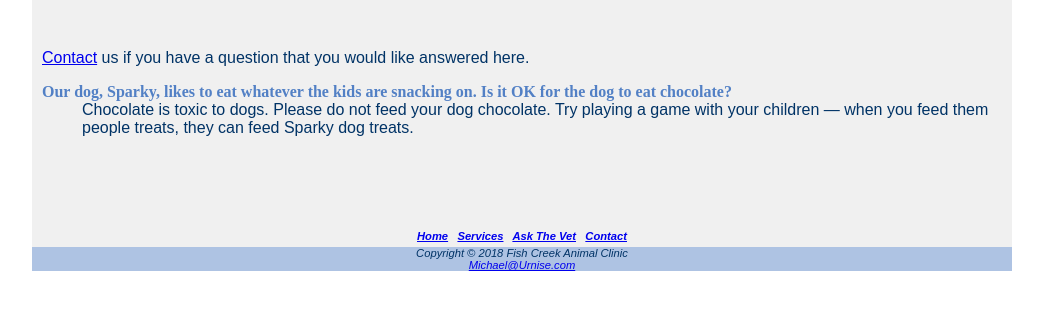
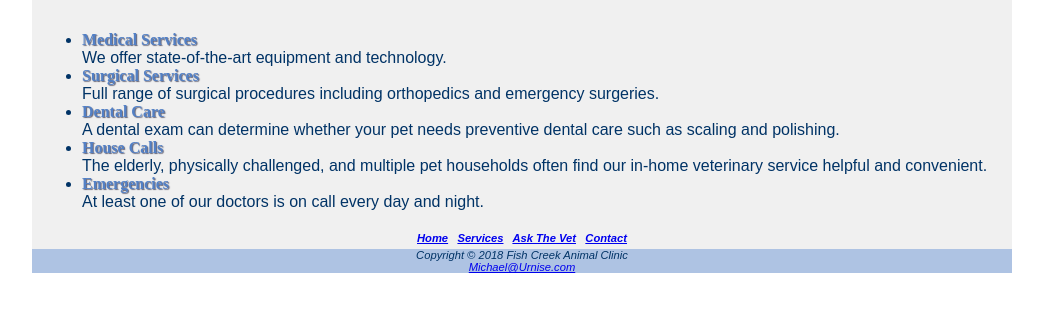
Before and after one commit to MrMikeU1/FishCreekAnimalClinic2, a plain HTML site: page services.html in a window 1280 px wide. Shown: the part 145-456 px from the top of the page, without its empty margins (118-1161 px from the left). Drawn offline with Linux system fonts and the light colour scheme.

Commit message:
Add files via upload

```diff
--- a/askvet.html
+++ b/services.html
@@ -2,7 +2,7 @@
 <html lang="en">
 
     <head>
-        <title>Fish Creek Animal Clinic Ask the Vet</title>
+        <title>Fish Creek Animal Clinic Services</title>
         <meta charset="UTF-8">
         <link rel="stylesheet" href="fishcreek.css">
     </head>
@@ -22,25 +22,34 @@
     </nav>
 
     <main>
+<ul> <br>
+    <li><span class="category">Medical Services</span></li>
+We offer state-of-the-art equipment and technology.<br>
 
-        <p> <br><br>
-            <a href="contact.html">Contact</a> us if you have a question that you would like answered here.
+    <li><span class="category">Surgical Services</span></li>
+Full range of surgical procedures including orthopedics and emergency surgeries. <br>
 
+    <li><span class="category">Dental Care</span></li>
+A dental exam can determine whether your pet needs preventive dental care such as scaling and polishing. <br>
 
-            <dt><b>Our dog, Sparky, likes to eat whatever the kids are snacking on. Is it OK for the dog to eat chocolate?</b></dt>
-                <dd>Chocolate is toxic to dogs. Please do not feed your dog chocolate. Try playing a game with your children &mdash; when you feed them people treats, they can feed Sparky dog treats.</dd>
+    <li><span class="category">House Calls</span></li>
+The elderly, physically challenged, and multiple pet households often find our in-home veterinary service helpful and convenient. <br>
 
-        </p>
-        <br><br><br><br>
+    <li><span class="category">Emergencies</span></li>
+At least one of our doctors is on call every day and night. <br>
+
+        </ul>
     </main>
 
             <footer>
+
                 <nav>
            <a href="index.html">Home</a> &nbsp;
            <a href="Services.html">Services</a> &nbsp;
-           <a href="Askvet.html">Ask The Vet</a> &nbsp;
-           <a href="Contact.html">Contact</a>
+           <a href="askvet.html">Ask The Vet</a> &nbsp;
+           <a href="contact.html">Contact</a>
                     </nav>
+
 
 
 
```
Also changed, not shown: index.html (+3 -3 lines).
